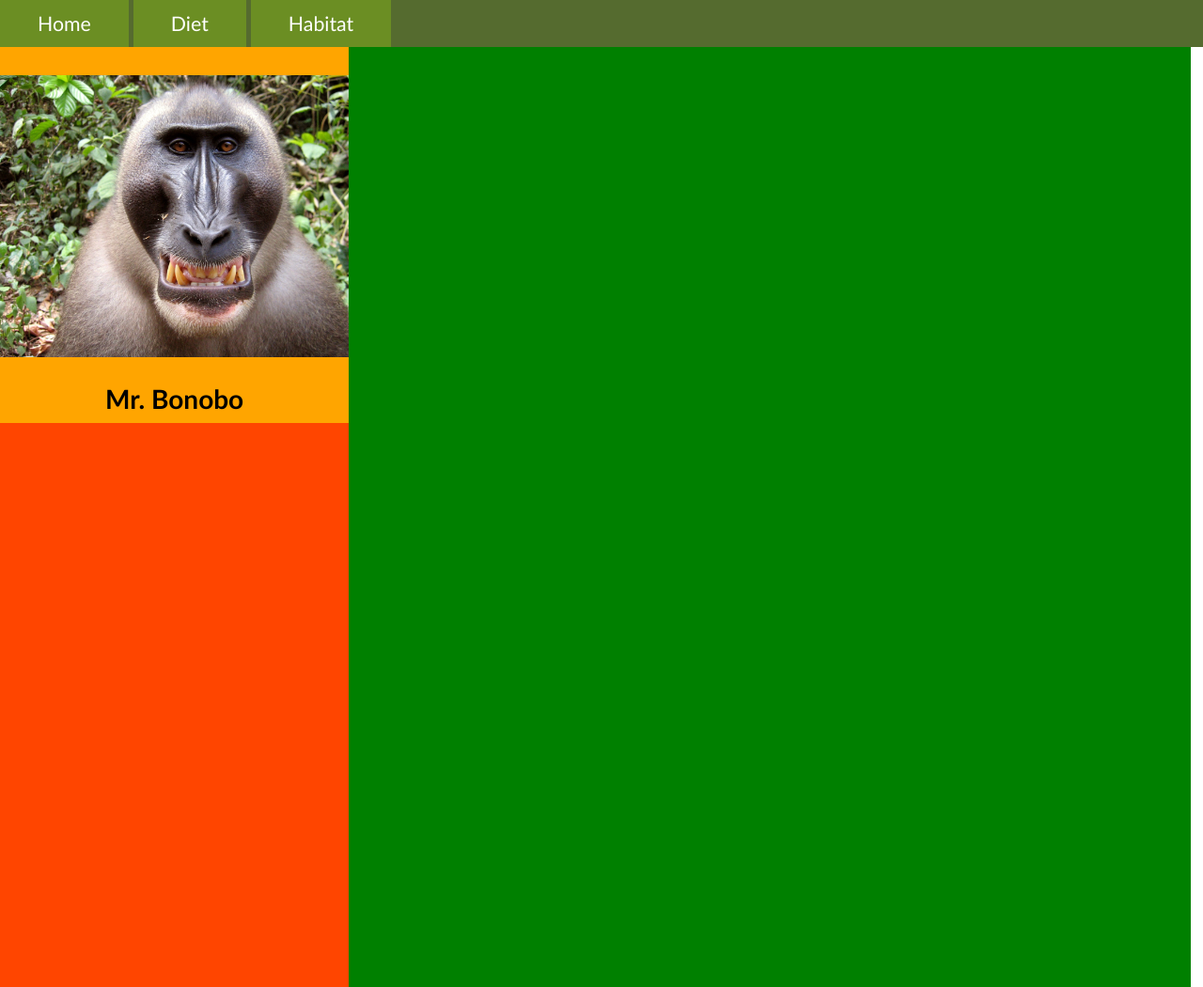
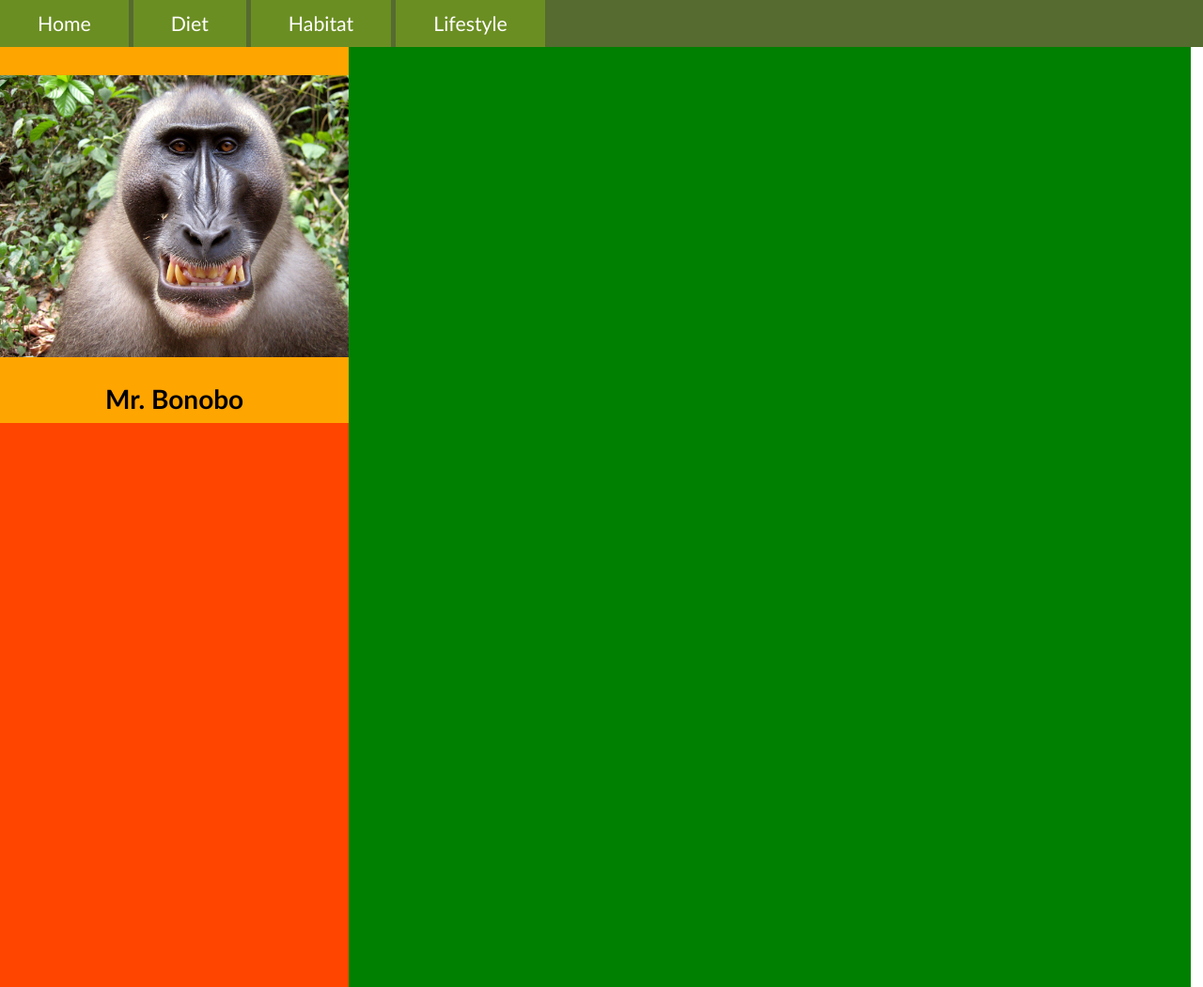
Before and after one commit to ETHAN-UO/MyFirstWebpage, a plain HTML site: page index.html in a window 1280 px wide. Shown: the whole page at 94% size. Drawn offline with Linux system fonts and the light colour scheme.

Commit message:
Update index.html

```diff
--- a/index.html
+++ b/index.html
@@ -15,6 +15,9 @@
       </div>
       <div class="navButtons">
         Habitat
+      </div>
+      <div class="navButtons">
+        Lifestyle
       </div>
     </nav>
 
```
